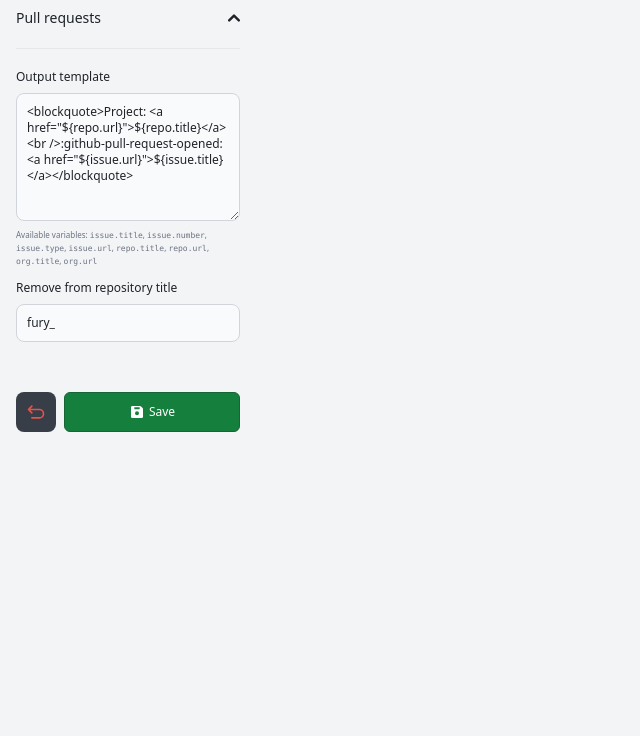
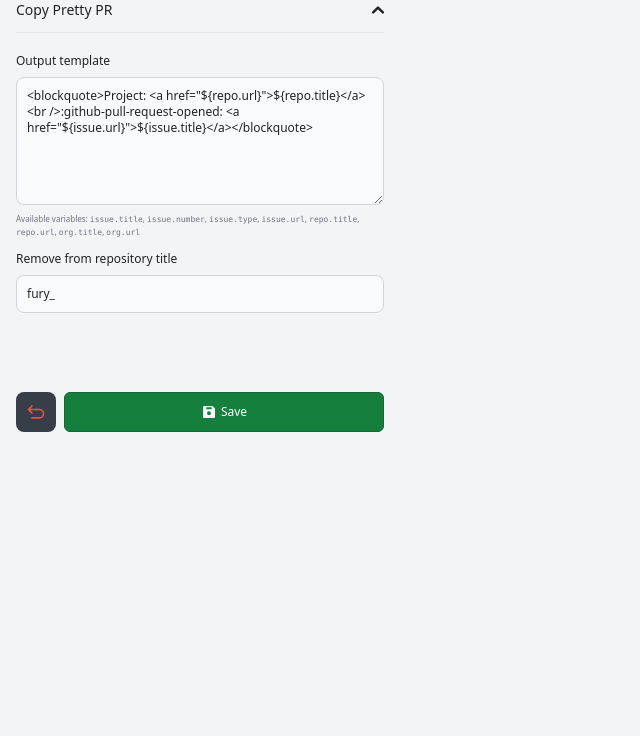
Before and after one commit to cristianmacedo/prettygit, a website built with webpack: page public/index.html in a window 1280 px wide. Shown: the part 64-800 px from the top of the page, without its empty margins (0-640 px from the left). Built offline with nearby package versions, Linux system fonts and the light colour scheme; some packages are replaced by stand-ins of ours.

Commit message:
feat: improve plugin modal styling and pretty pr sub menu name

```diff
--- a/public/index.html
+++ b/public/index.html
@@ -1,4 +1,4 @@
-<html class="h-[512px]">
+<html class="h-[512px] w-[400px]">
   <head>
     <script src="./assets/scripts/tailwind-3.4.3.js"></script>
     <script src="./assets/scripts/flowbite-2.3.0.min.js"></script>
@@ -8,7 +8,7 @@
     <link href="./assets/stylesheets/flowbite-2.3.0.min.css" rel="stylesheet" />
   </head>
   <body
-    class="bg-gray-100 dark:bg-ol-dark w-64 p-4 font-mono flex flex-col h-full overflow-auto justify-between"
+    class="bg-gray-100 dark:bg-ol-dark w-full p-4 font-mono flex flex-col h-full overflow-auto justify-between"
   >
     <div class="flex flex-col gap-1">
       <div class="flex items-center">
@@ -33,12 +33,12 @@
         <h2 id="accordion-flush-heading-1">
           <button
             type="button"
-            class="flex items-center justify-between w-full py-5 font-medium text-sm rtl:text-right text-gray-500 border-b border-gray-200 dark:border-ol-border-dark dark:text-gray-400 gap-3"
+            class="flex items-center justify-between w-full py-3 font-medium text-sm rtl:text-right text-gray-500 border-b border-gray-200 dark:border-ol-border-dark dark:text-gray-400 gap-3"
             data-accordion-target="#accordion-flush-body-1"
             aria-expanded="true"
             aria-controls="accordion-flush-body-1"
           >
-            <span>Pull requests</span>
+            <span>Copy Pretty PR</span>
             <svg
               data-accordion-icon
               class="w-3 h-3 rotate-180 shrink-0"
```
